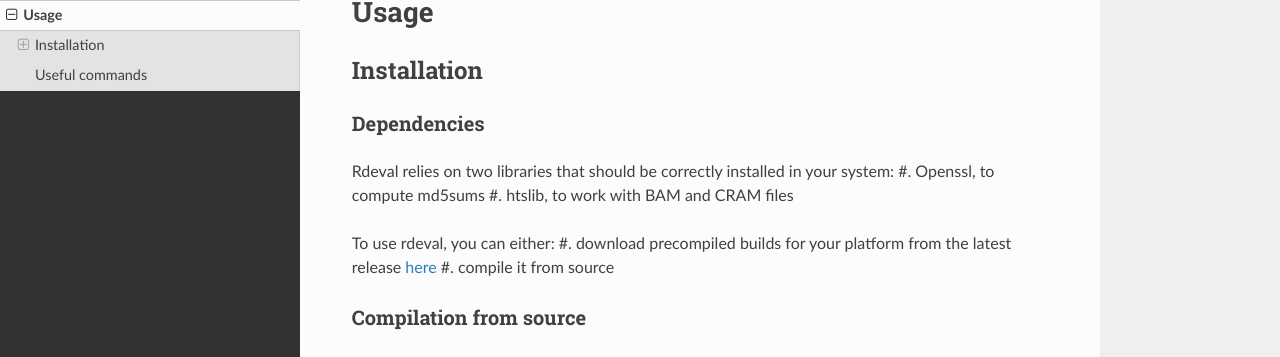
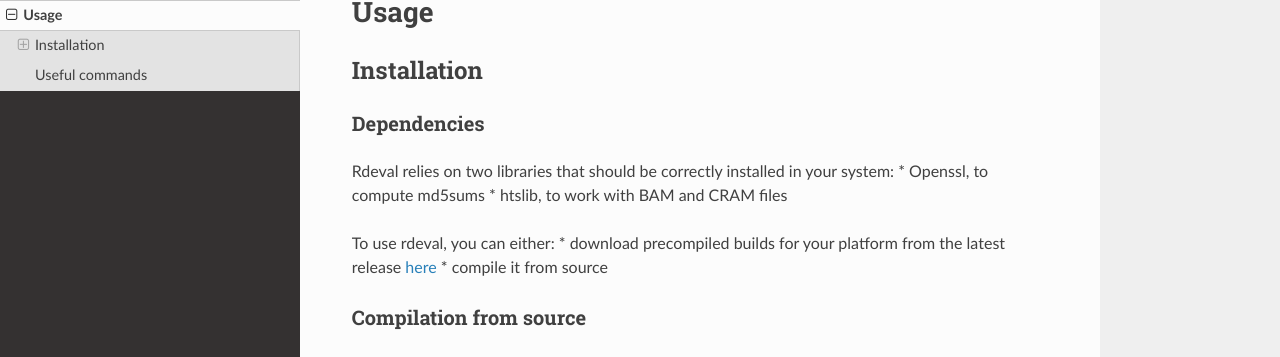
Before and after one commit to vgl-hub/rdeval-documentation, a Sphinx documentation site: the page built from docs/source/usage.rst, in a window 1280 px wide. Shown: the part 106-463 px from the top of the page. Built offline with Sphinx 7.4.7 and the Read the Docs theme 3.1.0, drawn with Linux system fonts in a browser that asks for light colours.

```diff
--- a/docs/source/usage.rst
+++ b/docs/source/usage.rst
@@ -9,12 +9,12 @@ Installation
 Dependencies
 ============
 Rdeval relies on two libraries that should be correctly installed in your system:
-#. Openssl, to compute md5sums
-#. htslib, to work with BAM and CRAM files
+* Openssl, to compute md5sums
+* htslib, to work with BAM and CRAM files
 
 To use rdeval, you can either:
-#. download precompiled builds for your platform from the latest release `here <https://github.com/vgl-hub/rdeval/releases>`_
-#. compile it from source
+* download precompiled builds for your platform from the latest release `here <https://github.com/vgl-hub/rdeval/releases>`_
+* compile it from source
 
 Compilation from source
 =======================
```
